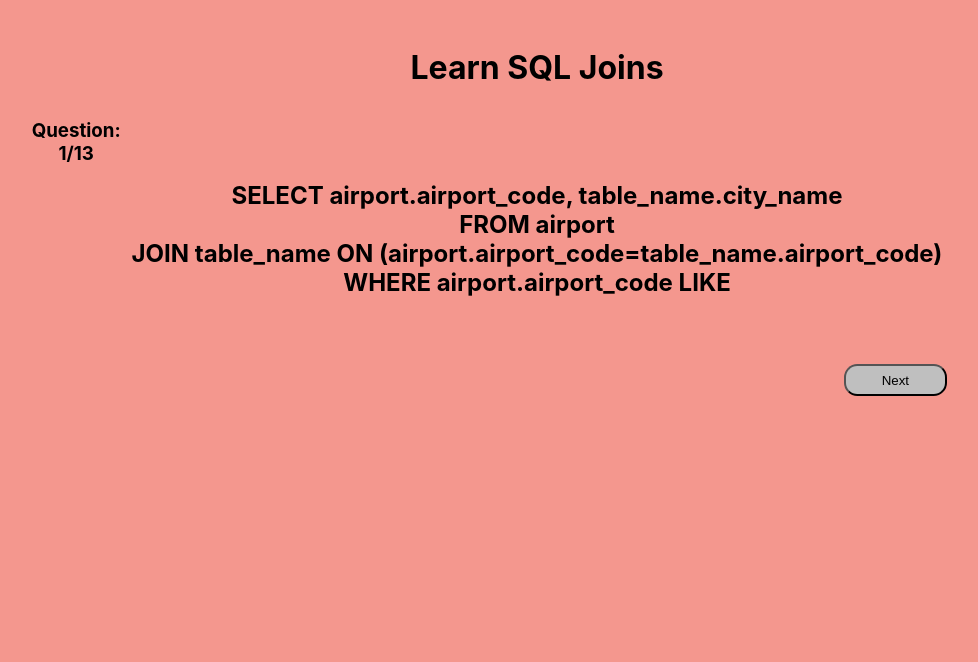
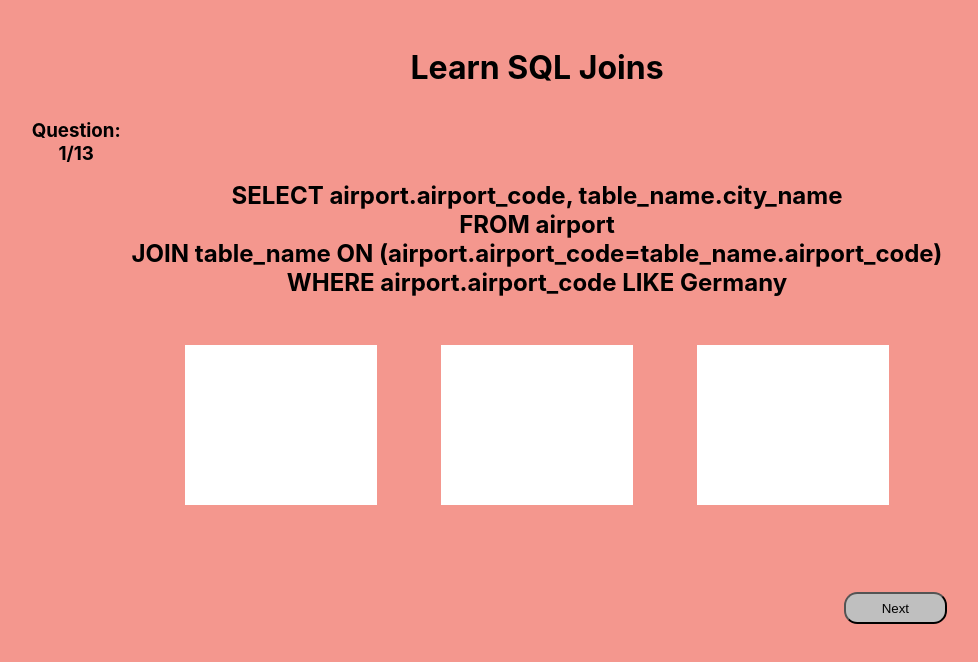
Before and after one commit to CamyH/Honours-Project, a React (Create React App) app in the folder client/: page /game in a window 1280 px wide. Shown: the top 662 px of the page, without its empty margins (103-1081 px from the left). Built offline with nearby package versions, Linux system fonts and the light colour scheme.

Commit message:
added placeholder boxes for tables

```diff
--- a/client/src/components/questions/DisplayQuestions.jsx
+++ b/client/src/components/questions/DisplayQuestions.jsx
@@ -9,7 +9,7 @@ function DisplayQuestions() {
     const [questionCount, setQuestionCount] = useState(1)
     //const [randomCountry, setRandomCountry, randomAirportCode, setRandomAirportCode] = useState(0)
     // Used for populating random countries/cities for question
-    const randomCountry = Math.round(Math.floor(Math.random() * (6 - 0 + 1)) + 0)
+    const randomCountry = Math.round(Math.floor(Math.random() * (5 - 0 + 1)) + 0)
     const randomCity = Math.round(Math.floor(Math.random() * (12 - 7 + 1)) + 7)
 
     return (
@@ -17,6 +17,9 @@ function DisplayQuestions() {
             <h3 className='question-counter'>Question: {questionCount}/13</h3>
             <div className='questions-container'>
                 <h1 className='questions'>{Questions[questionCount-1].Content} {QuestionData[randomCountry].Name}</h1>
+                <div className='table-exert'></div>
+                <div className='table-exert'></div>
+                <div className='table-exert'></div>
             </div>
             <button className='next-question-btn' type='submit' onClick={() => setQuestionCount(questionCount+1)}>Next</button>
         </div>
--- a/client/src/components/questions/questions.scss
+++ b/client/src/components/questions/questions.scss
@@ -17,6 +17,13 @@
             white-space: pre-line;
             vertical-align: bottom;
         }
+        .table-exert {
+            display: inline-block;
+            margin: 2rem;
+            background-color: white;
+            width: 12rem;
+            height: 10rem;
+        }
     }
     .next-question-btn {
         width: 8vw;
```
